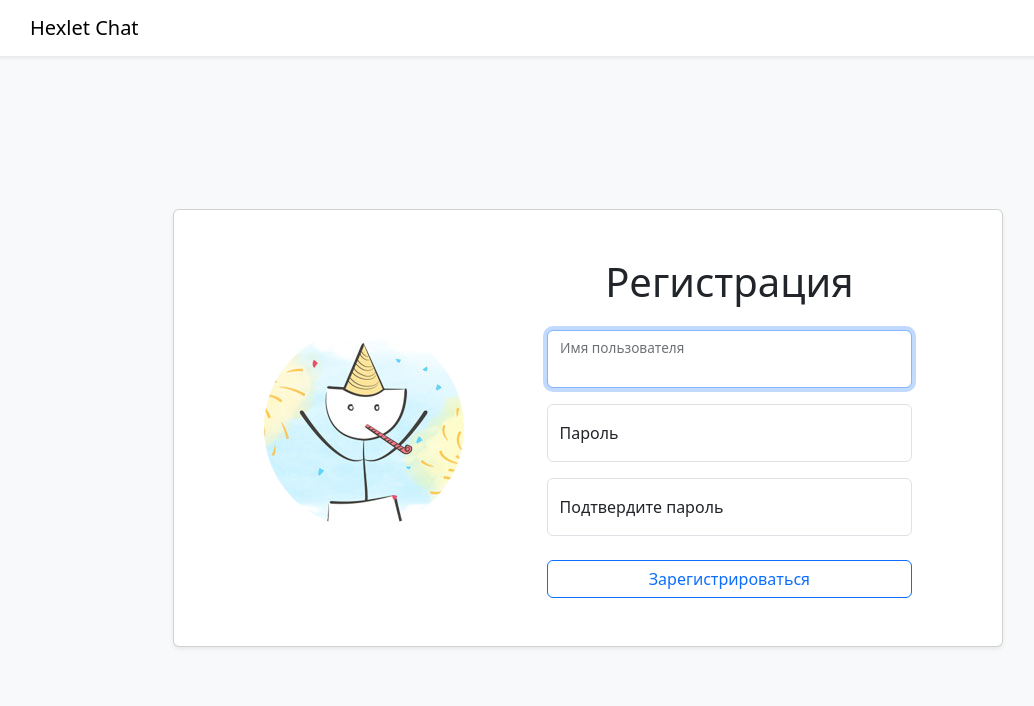
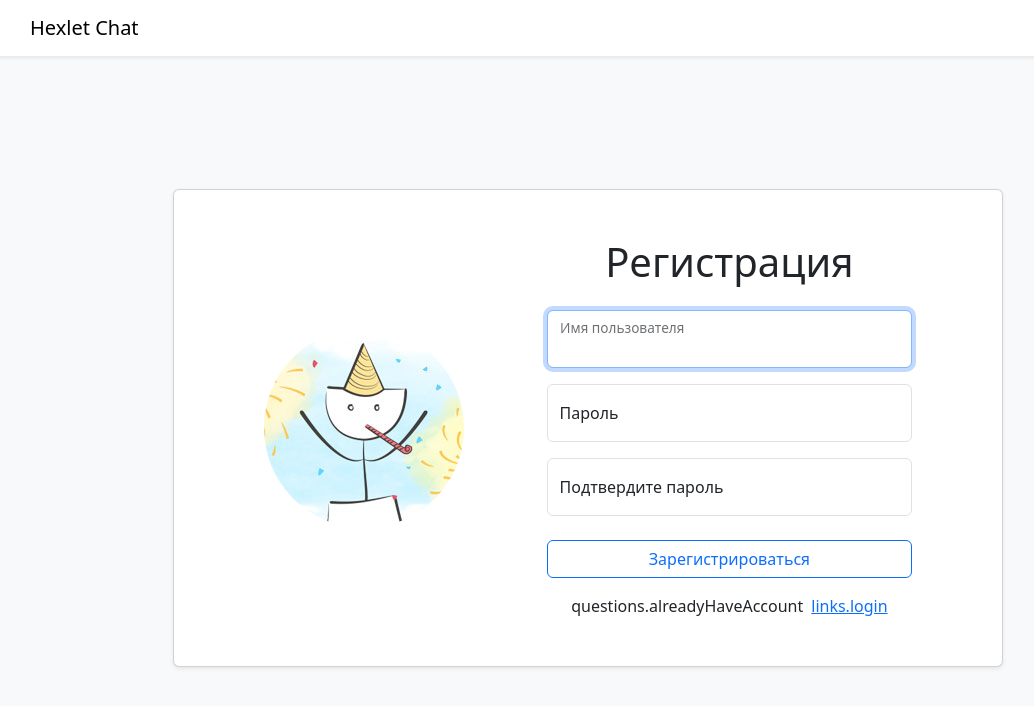
Before and after one commit to pavlovkeith/frontend-project-12, a React (Create React App) app in the folder frontend/: page /signup in a window 1280 px wide. Shown: the top 706 px of the page, without its empty margins (52-1086 px from the left). Built offline with nearby package versions, Linux system fonts and the light colour scheme; no server answers; what leo-profanity would draw is missing.

Commit message:
fix step 7

```diff
--- a/frontend/src/pages/SignupPage.jsx
+++ b/frontend/src/pages/SignupPage.jsx
@@ -4,7 +4,7 @@ import { useRollbar } from '@rollbar/react';
 import { useFormik } from 'formik';
 import { toast } from 'react-toastify';
 import { useDispatch, useSelector } from 'react-redux';
-import { useNavigate } from 'react-router-dom';
+import { useNavigate, Link } from 'react-router-dom'; // Добавляем Link
 import { useTranslation } from 'react-i18next';
 import signupImage from '../assets/images/signup.jpg';
 import { signUp } from '../store/slices/authSlice';
@@ -100,7 +100,10 @@ const SignupPage = () => {
                 >
                   {t('buttons.register')}
                 </Button>
-
+                <div className="text-center mt-3">
+                  <span>{t('questions.alreadyHaveAccount')}</span>
+                  <Link to={ROUTES.login} className="ms-2">{t('links.login')}</Link>
+                </div>
               </Form>
             </Card.Body>
           </Card>
```
